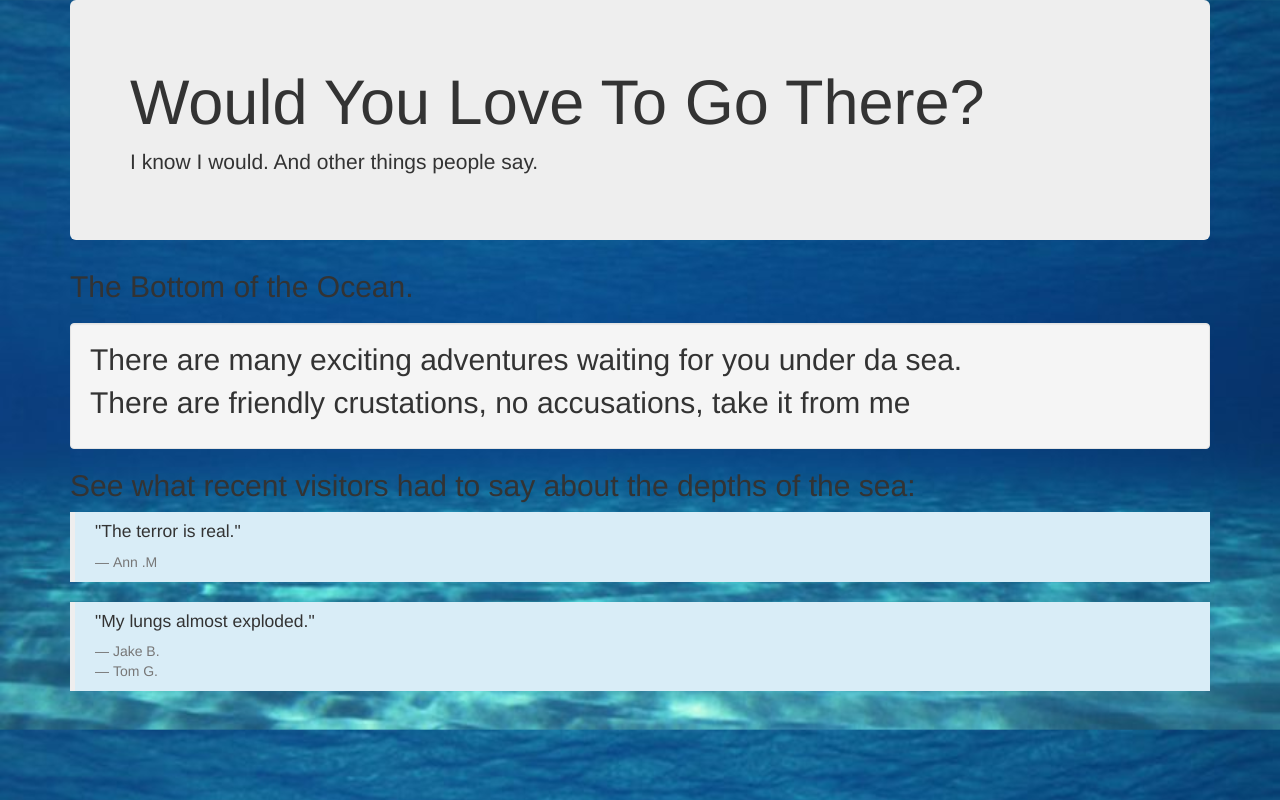
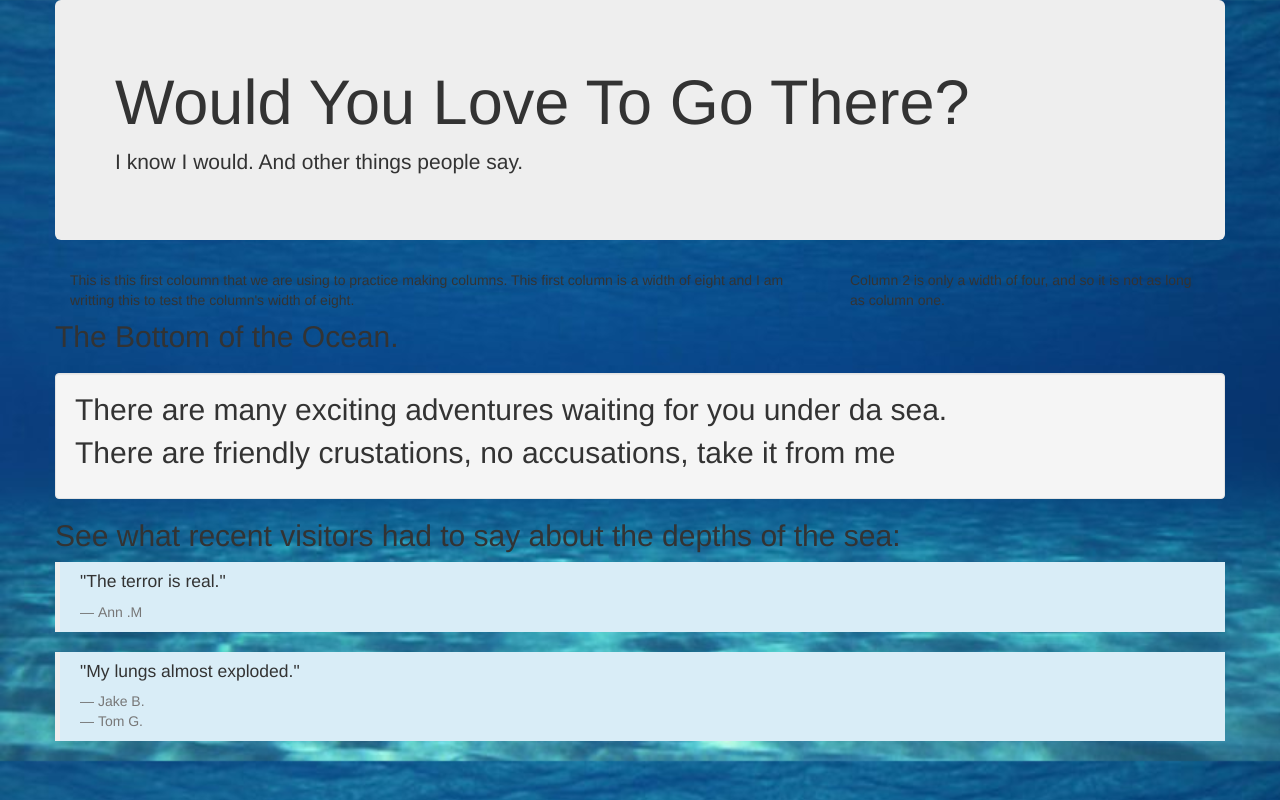
Before and after one commit to WilliamKinzig/vacation, a plain HTML site: page index.html in a window 1280 px wide. Drawn offline with Linux system fonts and the light colour scheme.

Commit message:
Adds a row and two columns.

```diff
--- a/index.html
+++ b/index.html
@@ -7,10 +7,17 @@
   </head>
   <body>
   <div class="container">
+    <div class="row">
     <div class="jumbotron">
     <h1>Would You Love To Go There?</h1>
     <p>I know I would. And other things people say.</p>
     </div>
+
+    <div class="col-md-8"><p>This is this first coloumn that we are using
+    to practice making columns. This first column is a width of eight and
+    I am writting this to test the column's width of eight.</p></div>
+    <div class="col-md-4"><p>Column 2 is only a width of four, and so it is not
+      as long as column one.</p></div>
 
     <h2>The Bottom of the Ocean.<h2>
       <div class="well">
@@ -18,10 +25,6 @@
           under da sea.</p>
         <p>There are friendly crustations, no accusations, take it from me</p>
       </div>
-
-
-
-
 
     <p>See what recent visitors had to say about the depths of the sea:</p>
     <blockquote class="bg-info">
@@ -33,7 +36,7 @@
       <footer>Jake B.</footer>
       <footer>Tom G.</footer>
     </blockquote>
-
-  </dv>
+  </div>
+  </div>
   </body>
 </html>
```
